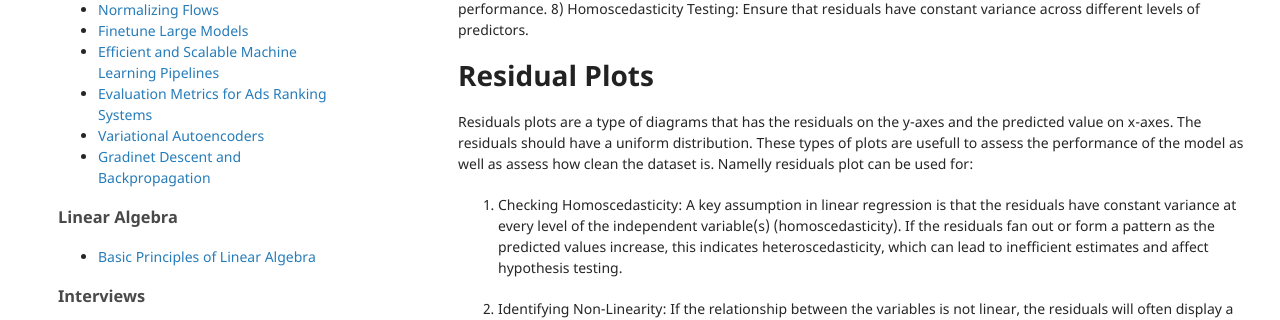
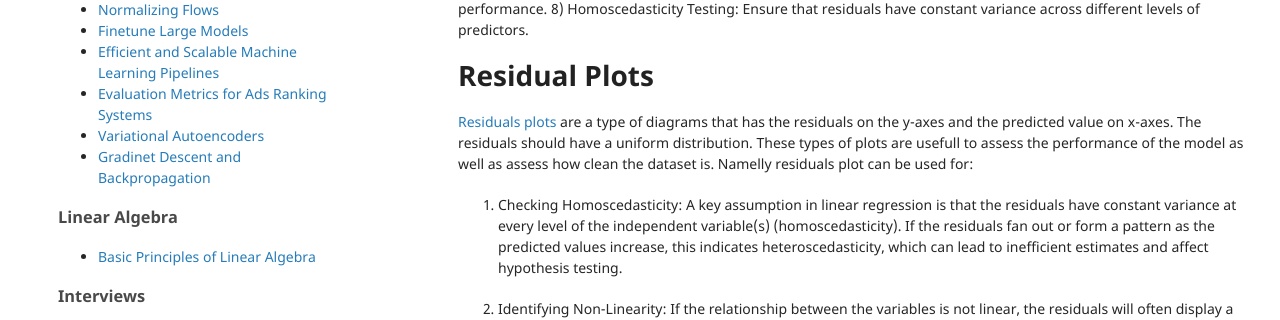
Before and after one commit to andompesta/andompesta.github.io, a Jekyll site: the page built from _posts/2024-01-15-linear-regression.md, in a window 1280 px wide and 900 px high, scrolled down 2856 px. Shown: the part 148-468 px from the top of the window. Built offline with Jekyll 4.4.1, drawn with Linux system fonts in a browser that asks for light colours; some of the changed lines change nothing that is shown.

Commit message:
add link to residual plots

```diff
--- a/_posts/2024-01-15-linear-regression.md
+++ b/_posts/2024-01-15-linear-regression.md
@@ -130,7 +130,7 @@ $$
 
 # Residual Plots
 
-Residuals plots are a type of diagrams that has the residuals on the y-axes and the predicted value on x-axes. The residuals should have a uniform distribution.
+[Residuals plots](https://sefidian.com/2020/04/27/understanding-and-interpreting-residuals-plot-for-linear-regression/) are a type of diagrams that has the residuals on the y-axes and the predicted value on x-axes. The residuals should have a uniform distribution.
 These types of plots are usefull to assess the performance of the model as well as assess how clean the dataset is. Namelly residuals plot can be used for:
 
 1. Checking Homoscedasticity: A key assumption in linear regression is that the residuals have constant variance at every level of the independent variable(s) (homoscedasticity). If the residuals fan out or form a pattern as the predicted values increase, this indicates heteroscedasticity, which can lead to inefficient estimates and affect hypothesis testing.
```
